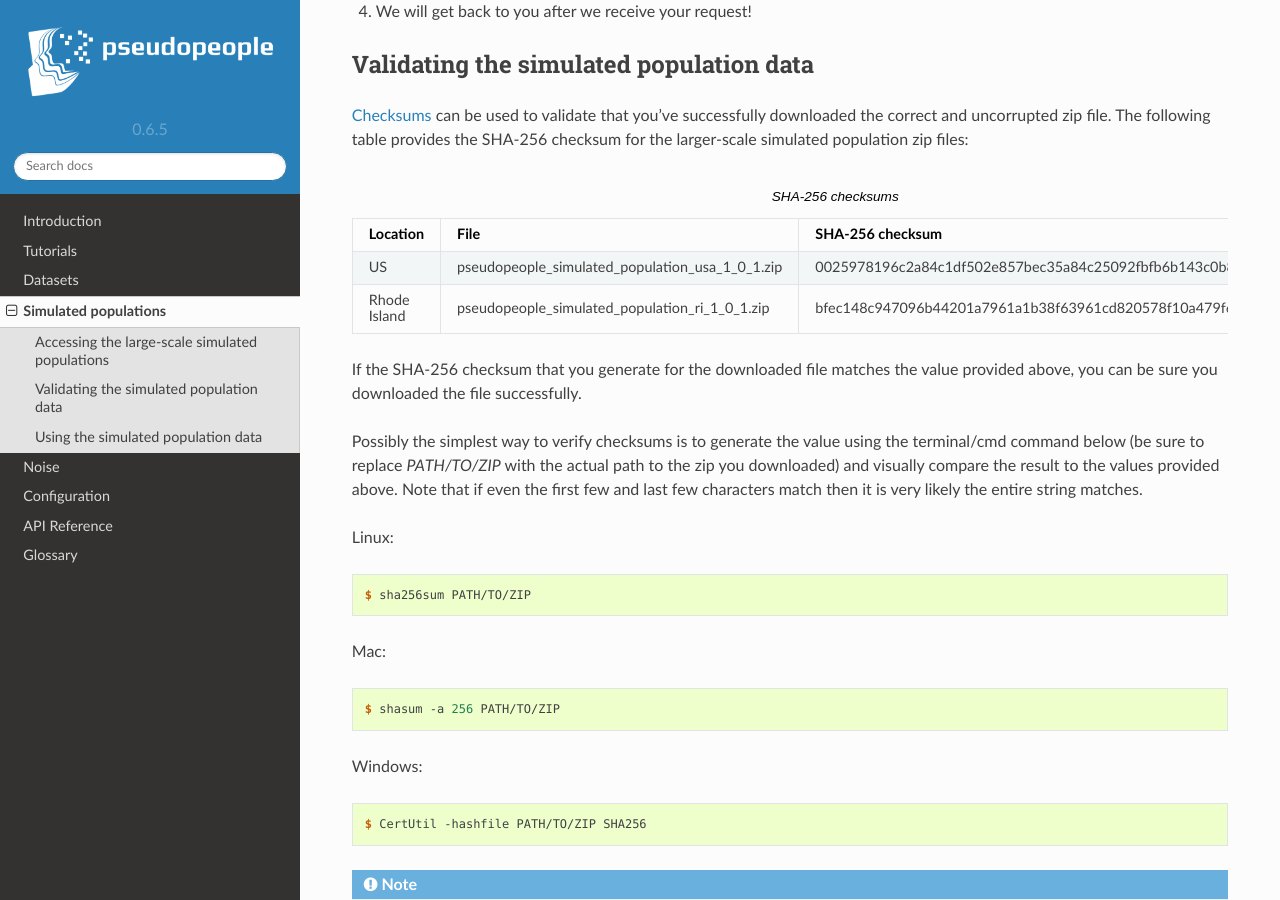
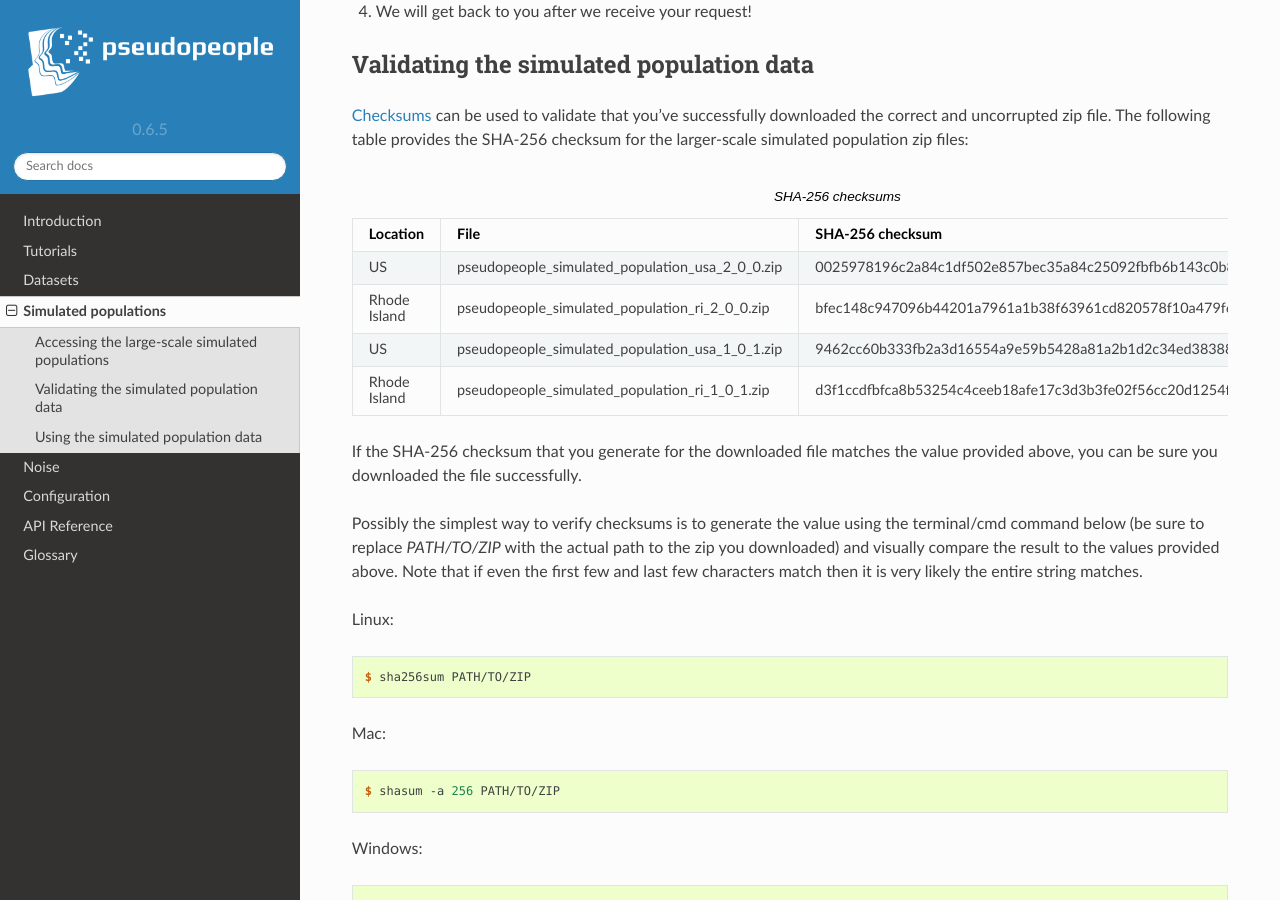
Before and after one commit to ihmeuw/pseudopeople, a Sphinx documentation site: the page built from docs/source/simulated_populations/index.rst, in a window 1280 px wide and 900 px high, scrolled down 912 px. Built offline with Sphinx 7.4.7 and the Read the Docs theme 2.0.0, drawn with Linux system fonts in a browser that asks for light colours.

Commit message:
Add 1_0_1 checksums back to table

```diff
--- a/docs/source/simulated_populations/index.rst
+++ b/docs/source/simulated_populations/index.rst
@@ -66,11 +66,17 @@ The following table provides the SHA-256 checksum for the larger-scale simulated
     - File
     - SHA-256 checksum
   * - US
-    - pseudopeople_simulated_population_usa_1_0_1.zip
+    - pseudopeople_simulated_population_usa_2_0_0.zip
     - 0025978196c2a84c1df502e857bec35a84c25092fbfb6b143c0b8ff30dea5eed
   * - Rhode Island
+    - pseudopeople_simulated_population_ri_2_0_0.zip
+    - bfec148c947096b44201a7961a1b38f63961cd820578f10a479f623d8d79f0d1
+  * - US
+    - pseudopeople_simulated_population_usa_1_0_1.zip
+    - 9462cc60b333fb2a3d16554a9e59b5428a81a2b1d2c34ed383883d7b68d2f89f
+  * - Rhode Island
     - pseudopeople_simulated_population_ri_1_0_1.zip
-    - bfec148c947096b44201a7961a1b38f63961cd820578f10a479f623d8d79f0d1
+    - d3f1ccdfbfca8b53254c4ceeb18afe17c3d3b3fe02f56cc20d1254f818c39435
 
 If the SHA-256 checksum that
 you generate for the downloaded file matches the value provided above, you can
```
